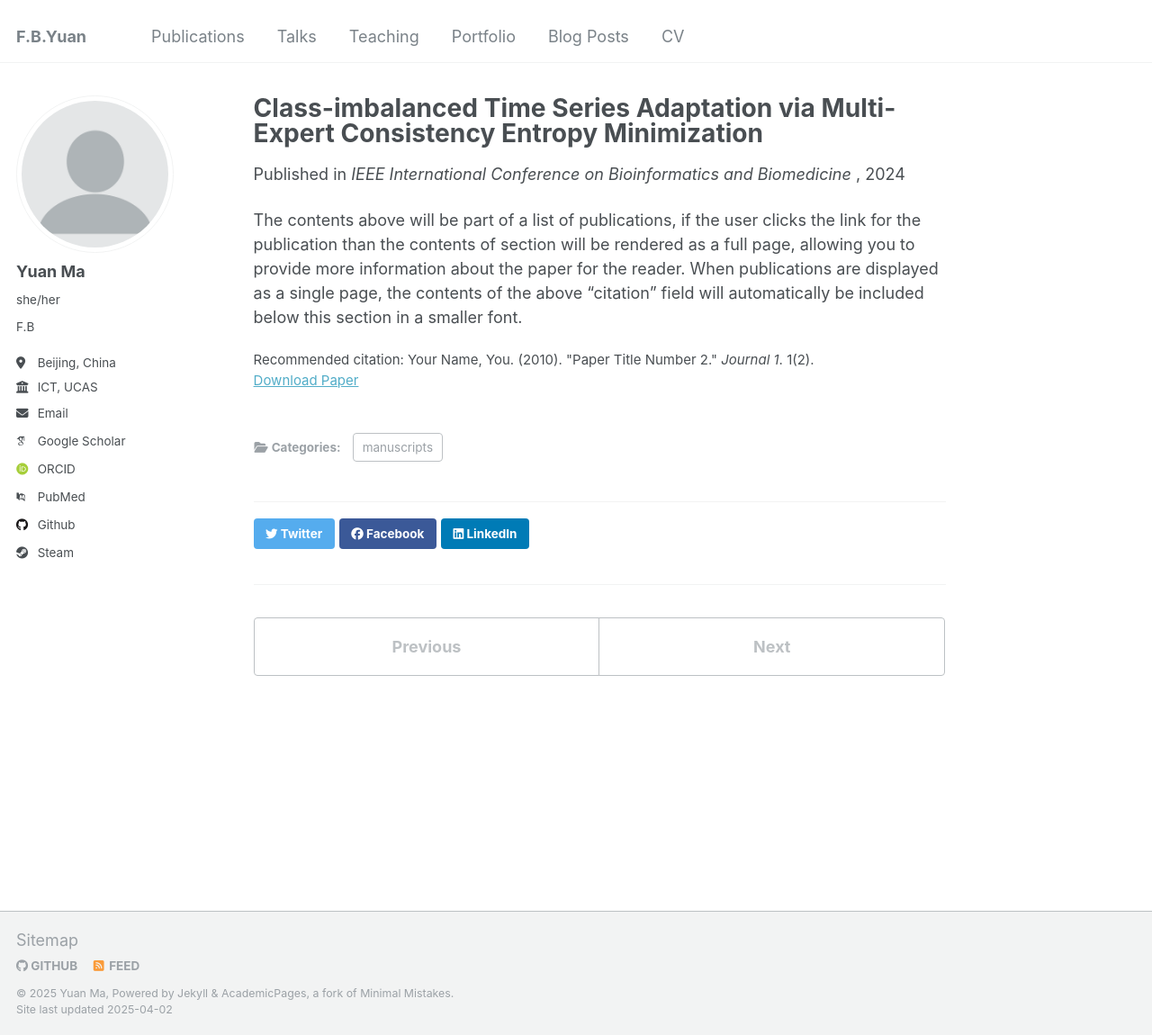
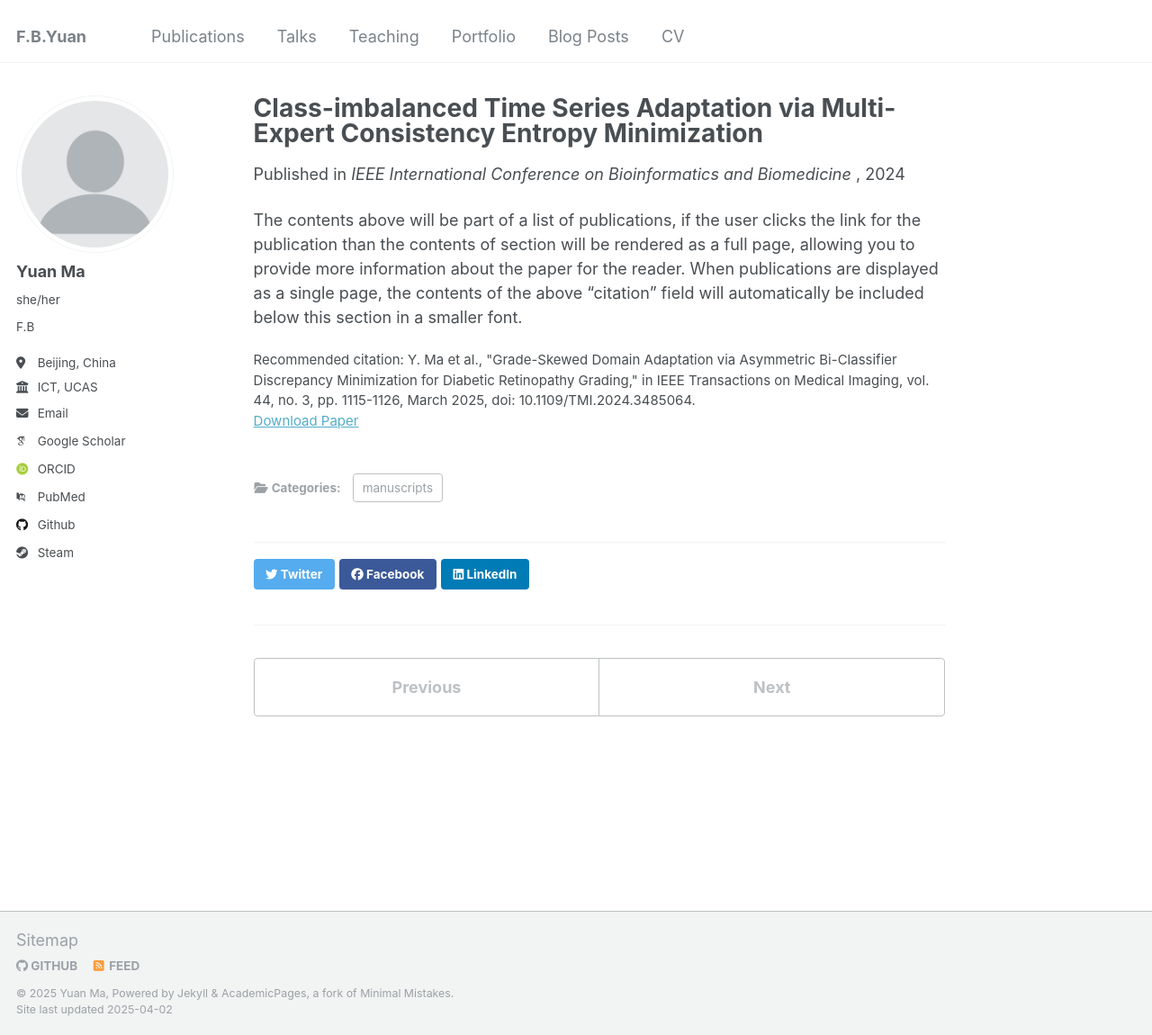
Before and after one commit to FByyyyuan/FByyyyuan.github.io, a Jekyll site: the page built from _publications/2010-10-01-paper-title-number-2.md, in a window 1280 px wide and 1150 px high. Shown: the whole window at 90% size. Built offline with Jekyll 4.4.1, drawn with Linux system fonts in a browser that asks for light colours; some web fonts are replaced.

Commit message:
Update 2010-10-01-paper-title-number-2.md

```diff
--- a/_publications/2010-10-01-paper-title-number-2.md
+++ b/_publications/2010-10-01-paper-title-number-2.md
@@ -7,7 +7,7 @@ excerpt: 'Wearable-based time series recognition aims to infer behavioral classe
 date: 2024-12-2
 venue: 'IEEE International Conference on Bioinformatics and Biomedicine '
 paperurl: 'https://ieeexplore.ieee.org/document/10822753'
-citation: 'Your Name, You. (2010). &quot;Paper Title Number 2.&quot; <i>Journal 1</i>. 1(2).'
+citation: 'Y. Ma et al., "Grade-Skewed Domain Adaptation via Asymmetric Bi-Classifier Discrepancy Minimization for Diabetic Retinopathy Grading," in IEEE Transactions on Medical Imaging, vol. 44, no. 3, pp. 1115-1126, March 2025, doi: 10.1109/TMI.2024.3485064. '
 ---
 
 The contents above will be part of a list of publications, if the user clicks the link for the publication than the contents of section will be rendered as a full page, allowing you to provide more information about the paper for the reader. When publications are displayed as a single page, the contents of the above "citation" field will automatically be included below this section in a smaller font.
```
